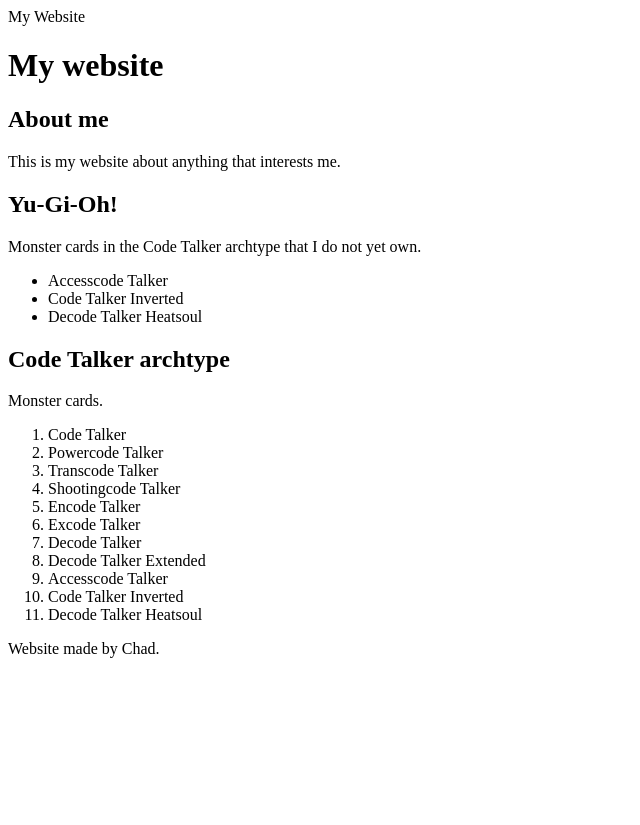
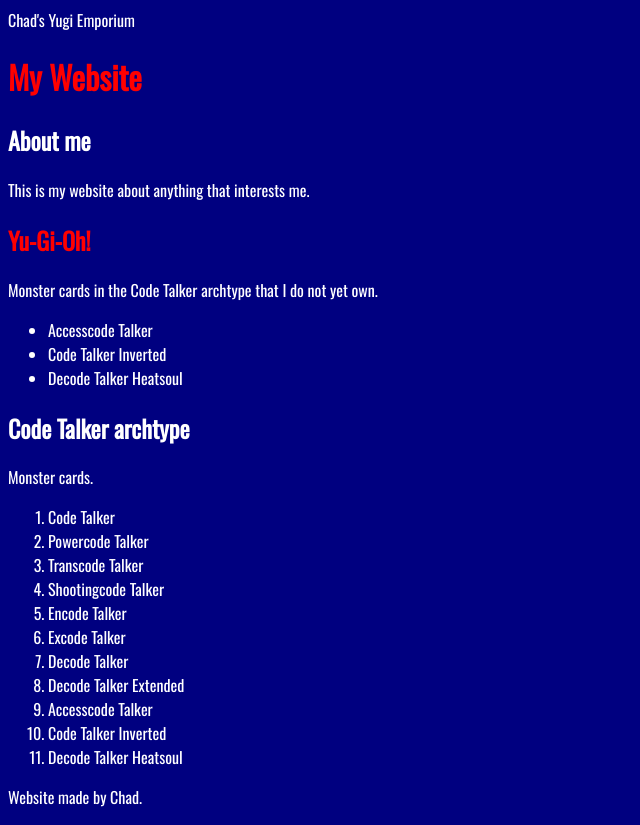
Before and after one commit to Chad-Morgan/Website, a plain HTML site: page index.html in a window 1280 px wide. Shown: the whole page, without its empty margins (0-640 px from the left). Before the commit the page ends 800 px from the top, so only its background shows below. Drawn offline with nearby package versions, Linux system fonts and the light colour scheme.

Commit message:
Add files via upload

```diff
--- a/index.html
+++ b/index.html
@@ -1,13 +1,15 @@
 <!DOCTYPE html>
 <html lang="en">
 <head>
-    </title>My Website</title>
-    <meta charset="utf-8">
+  </title>Chad's Yugi Emporium</title>
+  <meta charset="utf-8">
+  <link rel="stylesheet" href="style.css">
+  <link href="https://fonts.googleapis.com/css2?family=Oswald&display=swap" rel="stylesheet">
 </head>
 <body>
   <!--I have the highground!-->
   <header>
-    <h1>My website</h1>
+    <h1>My Website</h1>
     <h2>About me</h2>
     <p>This is my website about anything that interests me.</p>
   </header>
--- /dev/null
+++ b/style.css
@@ -0,0 +1,10 @@
+body  {
+  background-color: Navy;
+  color: #FFFFFF;
+  font-family: Arial;
+  font-family: 'Oswald', sans-serif;
+}
+
+h1 {
+  color: red;
+}
```
